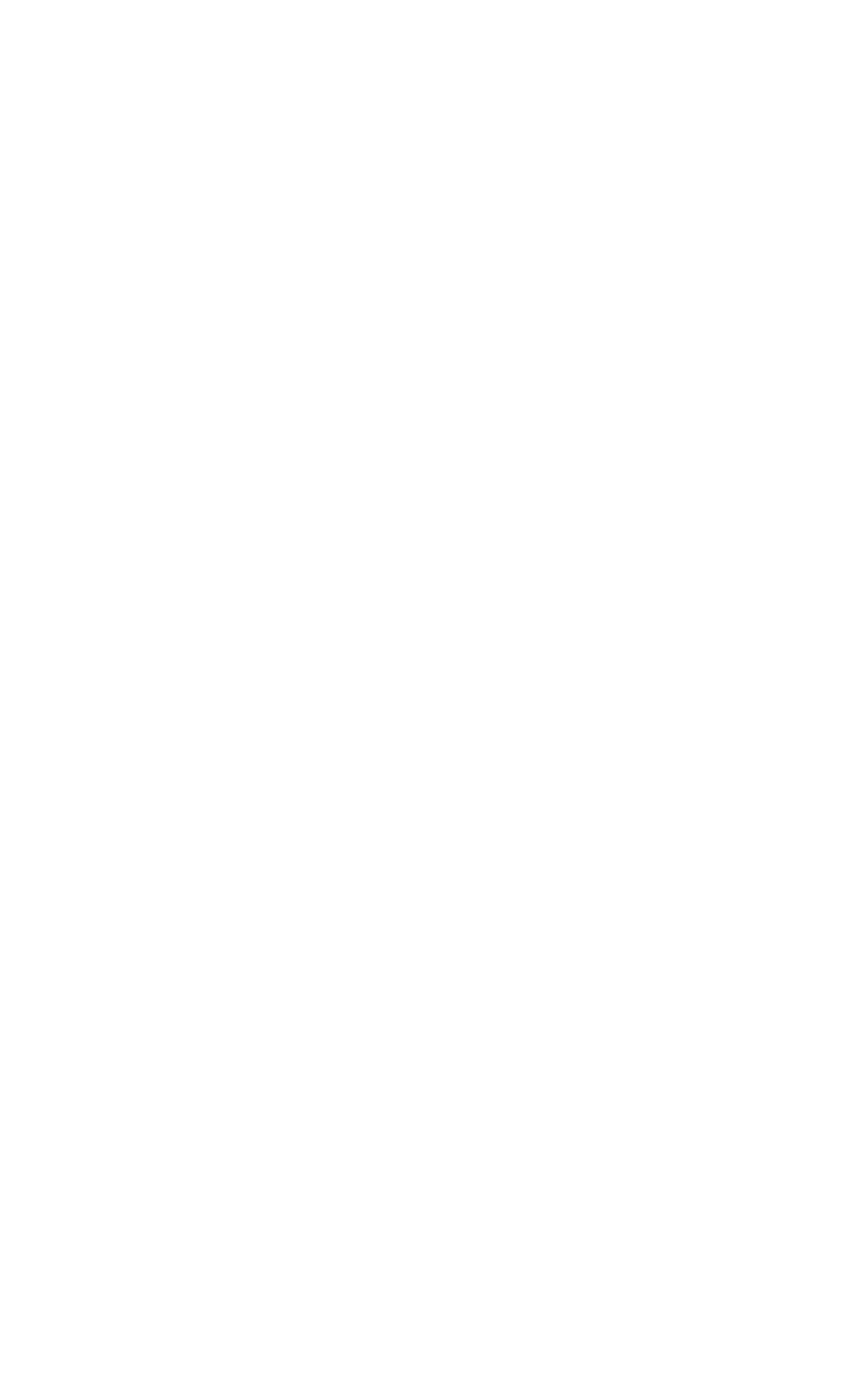
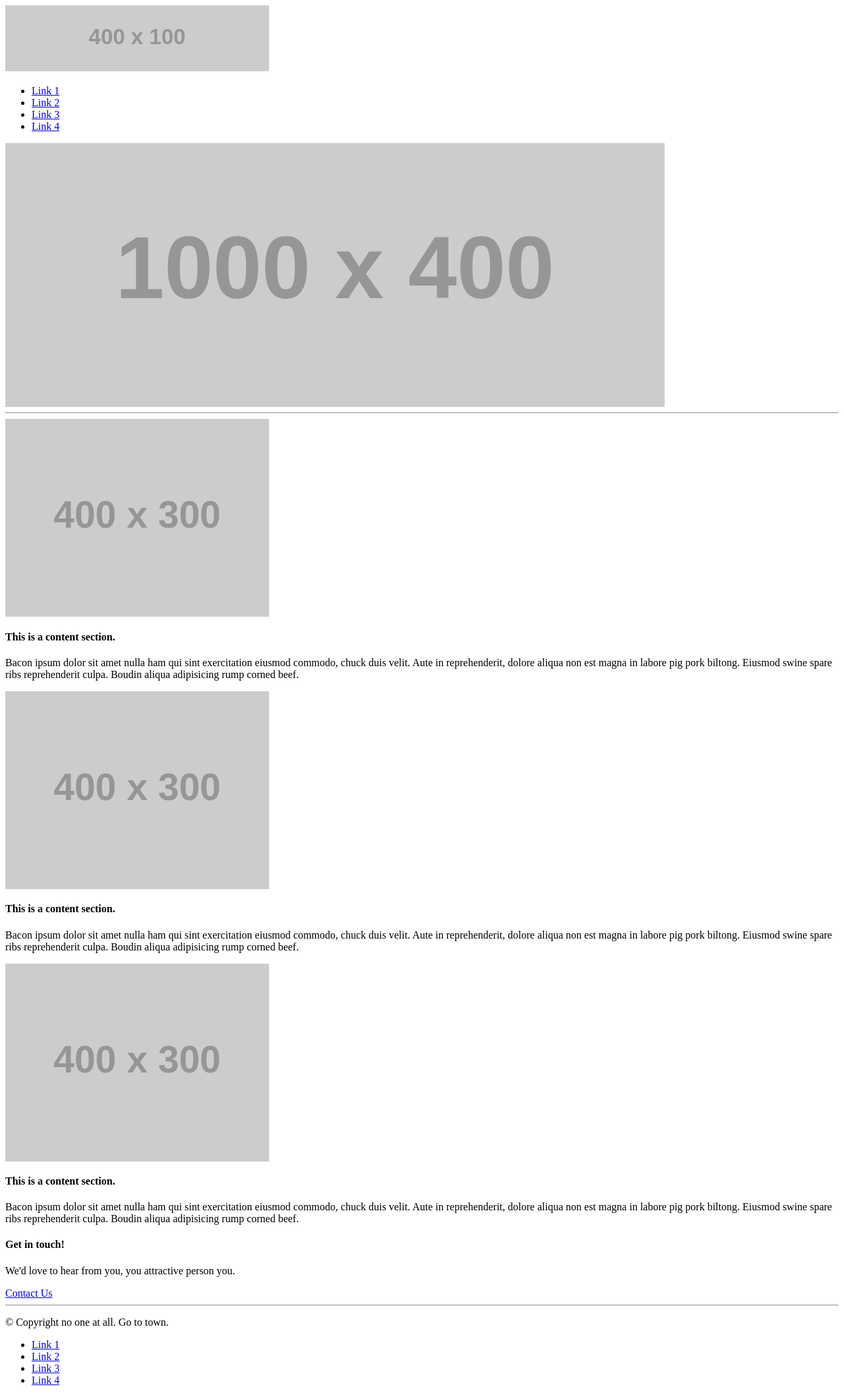
Before and after one commit to vikentev/OnIn, a PHP site: page / in a window 1280 px wide. Before the commit the page is empty. Shown: the whole page at 66% size. Before the commit the page ends 800 px from the top, so only its background shows below. Run offline with PHP 8.4, Linux system fonts and the light colour scheme; grey boxes labelled with a size stand in for pictures from a placeholder-image service; some libraries are stand-ins or nearby versions.

Commit message:
Update index.php

```diff
--- a/index.php
+++ b/index.php
@@ -1 +1,92 @@
 <htm>
+  <div class="row">
+    <div class="large-3 columns">
+      <h1><img src="http://placehold.it/400x100&text=Logo" /></h1>
+    </div>
+    <div class="large-9 columns">
+      <ul class="right button-group">
+      <li><a href="#" class="button">Link 1</a></li>
+    	<li><a href="#" class="button">Link 2</a></li>
+    	<li><a href="#" class="button">Link 3</a></li>
+    	<li><a href="#" class="button">Link 4</a></li>
+    	</ul>
+     </div>
+   </div>
+
+<!-- End Header and Nav -->
+
+<!-- First Band (Slider) -->
+
+  <div class="row">
+    <div class="large-12 columns">
+    <div id="slider">
+    	<img src="http://placehold.it/1000x400&text=[ img 1 ]" />
+    </div>
+
+    <hr />
+    </div>
+  </div>
+
+<!-- Three-up Content Blocks -->
+
+	<div class="row">
+		<div class="large-4 columns">
+      <img src="http://placehold.it/400x300&text=[img]" />
+      <h4>This is a content section.</h4>
+      <p>Bacon ipsum dolor sit amet nulla ham qui sint exercitation eiusmod commodo, chuck duis velit. Aute in reprehenderit, dolore aliqua non est magna in labore pig pork biltong. Eiusmod swine spare ribs reprehenderit culpa. Boudin aliqua adipisicing rump corned beef.</p>
+    </div>
+
+    <div class="large-4 columns">
+      <img src="http://placehold.it/400x300&text=[img]" />
+      <h4>This is a content section.</h4>
+      <p>Bacon ipsum dolor sit amet nulla ham qui sint exercitation eiusmod commodo, chuck duis velit. Aute in reprehenderit, dolore aliqua non est magna in labore pig pork biltong. Eiusmod swine spare ribs reprehenderit culpa. Boudin aliqua adipisicing rump corned beef.</p>
+    </div>
+
+    <div class="large-4 columns">
+      <img src="http://placehold.it/400x300&text=[img]" />
+      <h4>This is a content section.</h4>
+      <p>Bacon ipsum dolor sit amet nulla ham qui sint exercitation eiusmod commodo, chuck duis velit. Aute in reprehenderit, dolore aliqua non est magna in labore pig pork biltong. Eiusmod swine spare ribs reprehenderit culpa. Boudin aliqua adipisicing rump corned beef.</p>
+    </div>
+
+    </div>
+
+<!-- Call to Action Panel -->
+<div class="row">
+    <div class="large-12 columns">
+
+      <div class="panel">
+        <h4>Get in touch!</h4>
+
+        <div class="row">
+          <div class="large-9 columns">
+            <p>We'd love to hear from you, you attractive person you.</p>
+          </div>
+          <div class="large-3 columns">
+            <a href="#" class="radius button right">Contact Us</a>
+          </div>
+        </div>
+      </div>
+
+    </div>
+  </div>
+
+  <!-- Footer -->
+
+  <footer class="row">
+    <div class="large-12 columns">
+      <hr />
+      <div class="row">
+        <div class="large-6 columns">
+          <p>&copy; Copyright no one at all. Go to town.</p>
+        </div>
+        <div class="large-6 columns">
+          <ul class="inline-list right">
+            <li><a href="#">Link 1</a></li>
+            <li><a href="#">Link 2</a></li>
+            <li><a href="#">Link 3</a></li>
+            <li><a href="#">Link 4</a></li>
+          </ul>
+        </div>
+      </div>
+    </div>
+  </footer>
```
